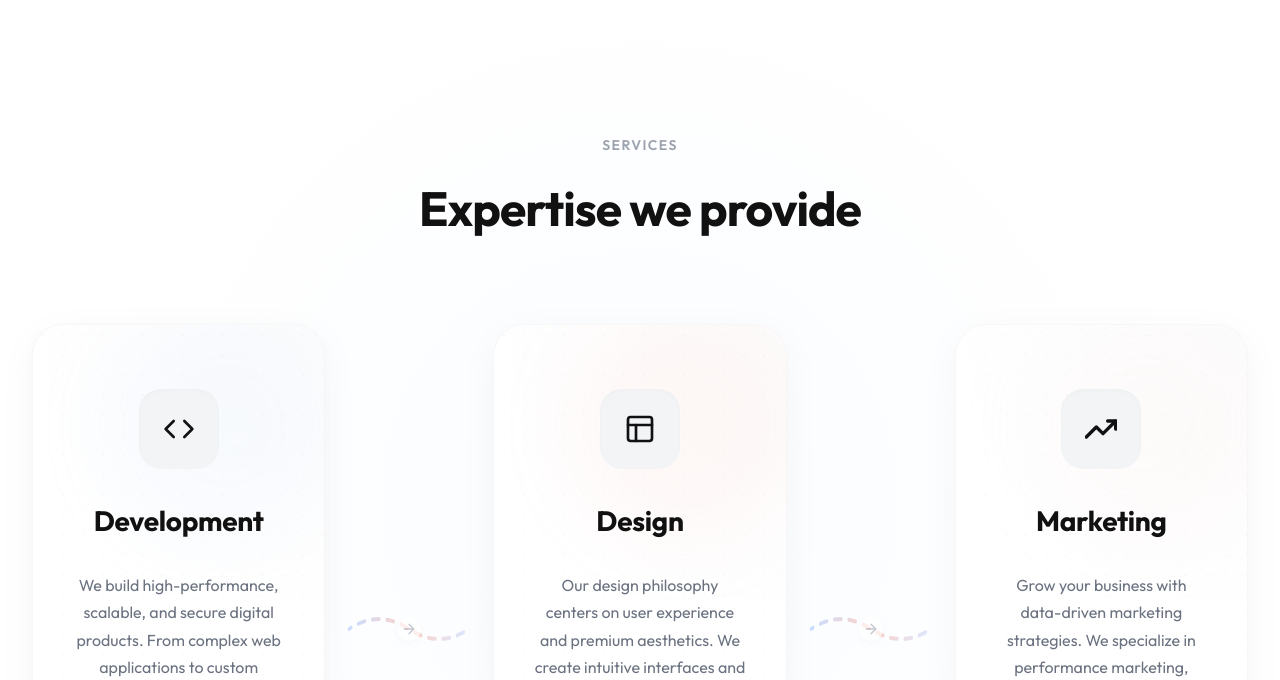
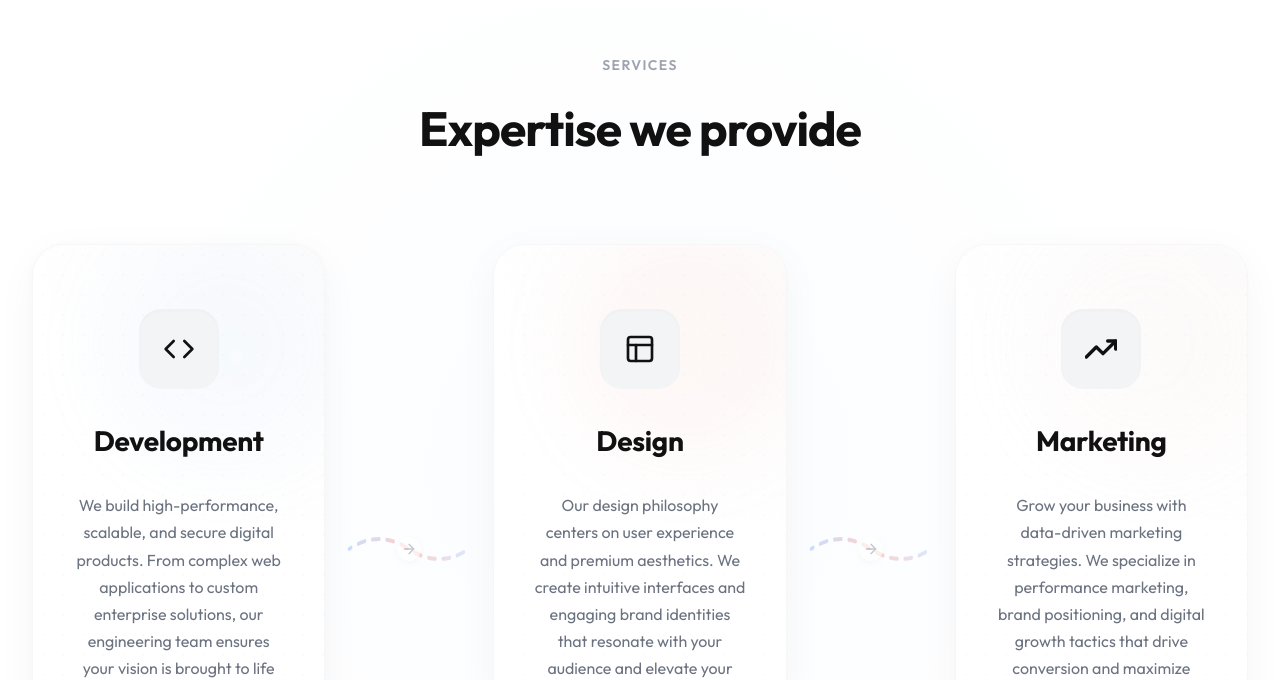
Before and after one commit to dreni07/AnkorDev, a React (Vite) app in the folder ankor-dev-landing-page/: page / in a window 1280 px wide. Shown: the part 1109-1789 px from the top of the page. Built offline with nearby package versions, Linux system fonts and the light colour scheme.

Commit message:
margini i service section
asdads

```diff
--- a/ankor-dev-landing-page/src/components/organisms/ServicesSection/ServicesSection.css
+++ b/ankor-dev-landing-page/src/components/organisms/ServicesSection/ServicesSection.css
@@ -1,5 +1,5 @@
 .services-section {
-  padding: 8rem 2rem 4rem;
+  padding: 3rem 2rem 4rem;
   background: #ffffff;
   position: relative;
   z-index: 1;
```
